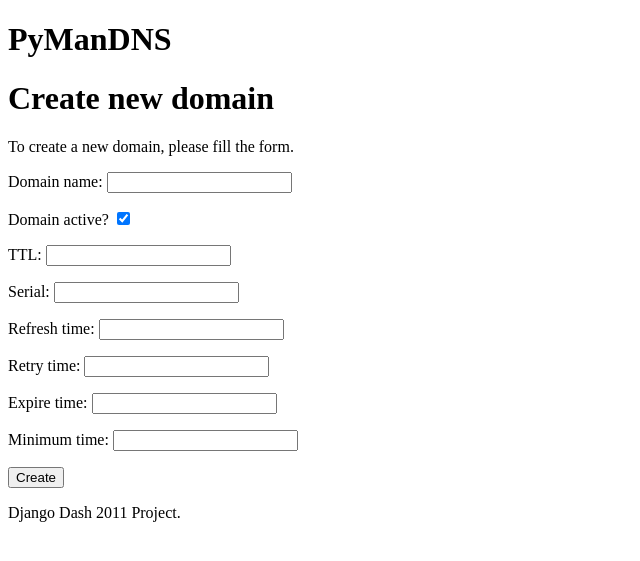
After one commit to jonatasoliveira/djangodash2011, a Django app: page /control/domain/create/ in a window 1280 px wide. The commit adds this page. Shown: the top 561 px of the page, without its empty margins (0-640 px from the left). Run offline with Django 3.2, Linux system fonts and the light colour scheme.

Commit message:
View para criar dominio.

```diff
--- /dev/null
+++ b/pymandns/control/forms.py
@@ -0,0 +1,15 @@
+from django import forms
+
+class DomainForm(forms.Form):
+    domain = forms.URLField(label=u'Domain name', max_length=200)
+    domain_active = forms.BooleanField(label=u'Domain active?', initial=True, required=False)
+    soa_ttl = forms.IntegerField(label=u'TTL')
+    soa_serial = forms.IntegerField(label=u'Serial')
+    soa_refresh_seconds = forms.IntegerField(label=u'Refresh time')
+    soa_retry = forms.IntegerField(label=u'Retry time')
+    soa_expire = forms.IntegerField(label=u'Expire time')
+    soa_minimum = forms.IntegerField(label=u'Minimum time')
+
+    #def save(self):
+    #    domain = Domain()
+    #    return domain
--- a/pymandns/control/templates/base.html
+++ b/pymandns/control/templates/base.html
@@ -16,6 +16,11 @@
             <h1>PyManDNS</h1>
         </div>
         <div id="content">
+            {% for message in messages %}
+            <div class="message {{ message.tags }}">
+                <p>{{message}}</p>
+            </div>
+            {% endfor %}
             {% block content %}{% endblock %}
         </div>
         <div id="footer">
--- /dev/null
+++ b/pymandns/control/templates/domain_create.html
@@ -0,0 +1,16 @@
+{% extends 'base.html' %}
+{% block content %}
+
+    <h1>Create new domain</h1>
+
+    <p>To create a new domain, please fill the form.</p>
+
+    <form action="{% url domain_create %}" method="post">
+        {% csrf_token %}
+        {{ domain_form.as_p }}
+        <p>
+            <input type="submit" class="submit" value="Create" />
+        </p>
+    </form>
+
+{% endblock %}
--- a/pymandns/control/urls.py
+++ b/pymandns/control/urls.py
@@ -2,5 +2,6 @@ from django.conf.urls.defaults import *
 
 urlpatterns = patterns('control.views',
     # Example:
-    url(r'^/?$', 'dashboard', name='dashboard'),
+    url(r'^$', 'dashboard', name='dashboard'),
+    url(r'^domain/create/?$', 'domain_create', name='domain_create'),
 )
--- a/pymandns/control/views.py
+++ b/pymandns/control/views.py
@@ -1,7 +1,26 @@
 # Create your views here.
-from django.shortcuts import render_to_response
+from django.shortcuts import render_to_response, redirect
 from django.template import RequestContext
+from django.contrib import messages
+
+from forms import *
+from models import *
 
 def dashboard(request):
     return render_to_response('dashboard.html', locals(),
         context_instance=RequestContext(request))
+
+def domain_create(request):
+
+    if request.method == 'POST':
+        domain_form = DomainForm(request.POST)
+        if domain_form.is_valid():
+            #import pdb; pdb.set_trace()
+            messages.success(request, u'The domains %s was created.' % domain_form.cleaned_data['domain'])
+            return redirect('dashboard')
+        pass
+    else:
+        domain_form = DomainForm()
+
+    return render_to_response('domain_create.html', locals(),
+        context_instance=RequestContext(request))
```
